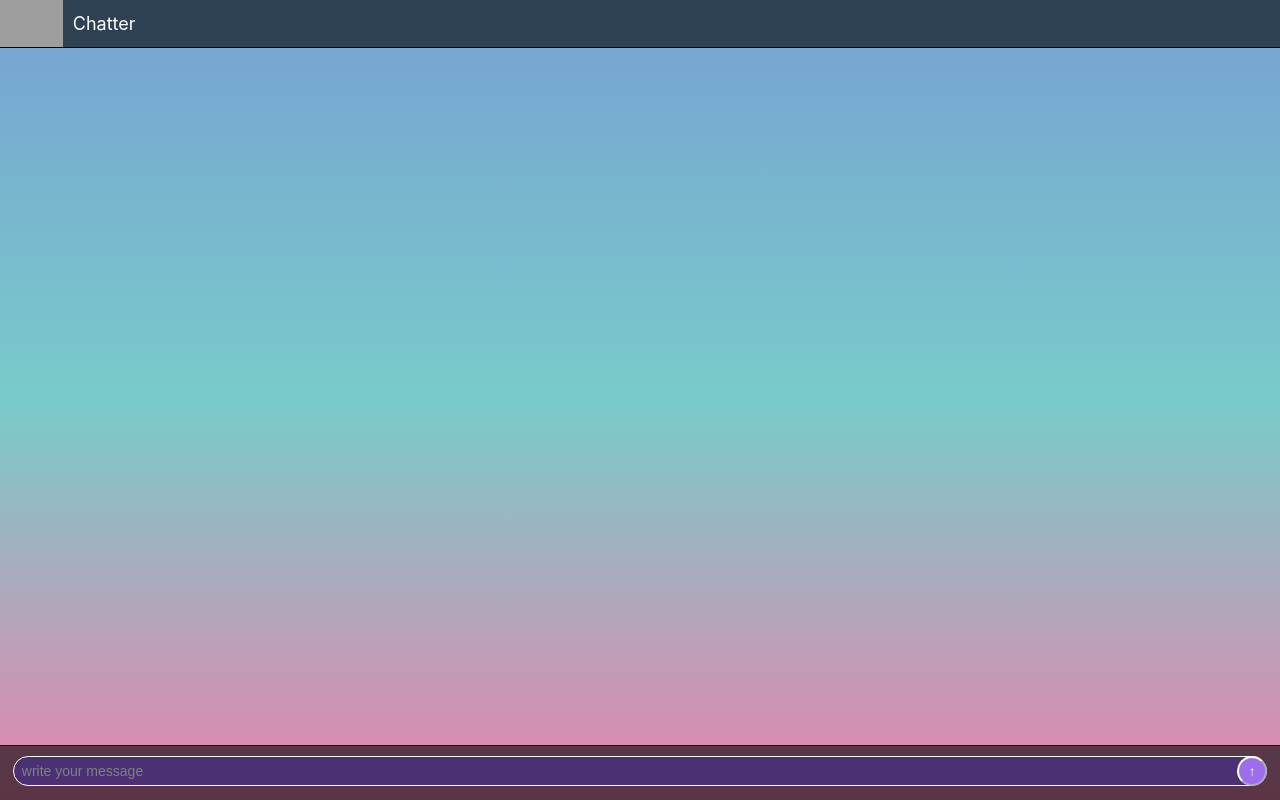
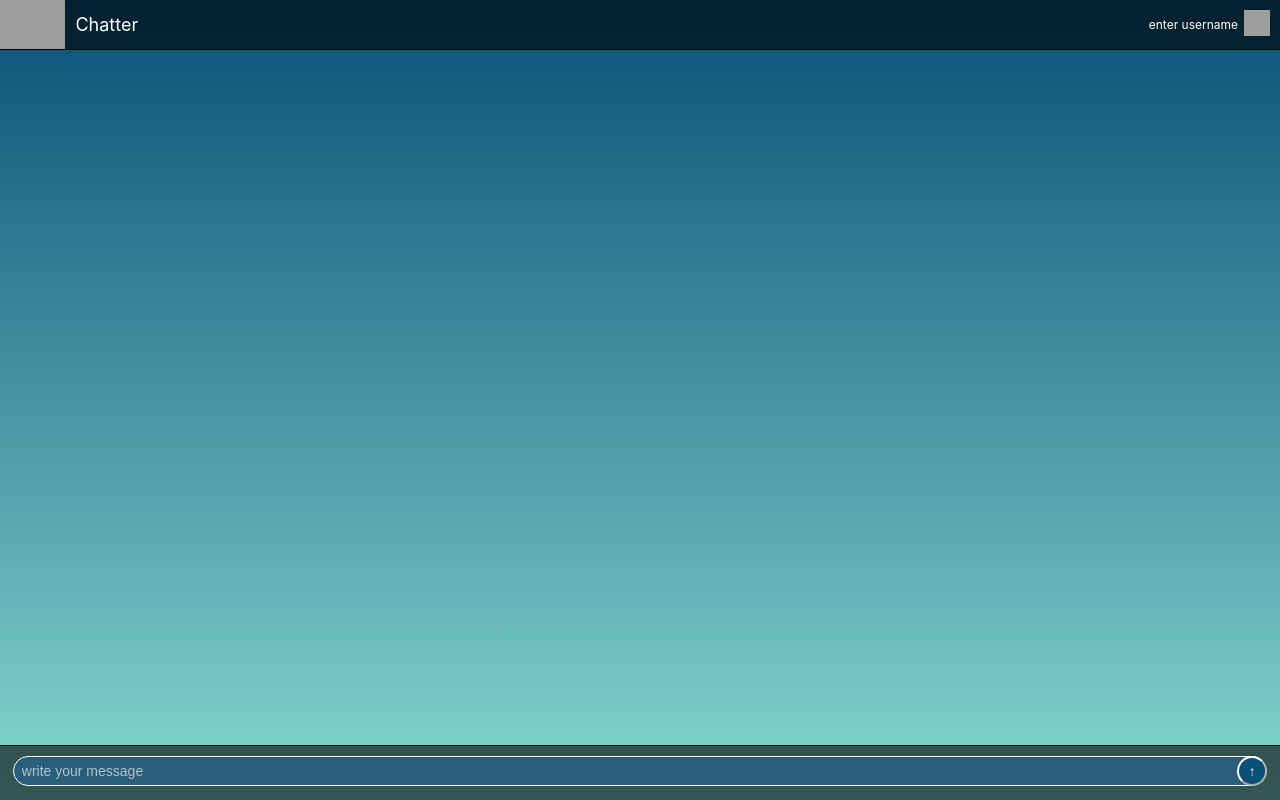
Before and after one commit to johanlia000/chatter2020, a React (Create React App) app: page / in a window 1280 px wide. Built offline with nearby package versions, Linux system fonts and the light colour scheme; grey boxes are pictures that could not be loaded.

Commit message:
assignment 2

```diff
--- /dev/null
+++ b/src/A2_component.js
@@ -0,0 +1,63 @@
+import React, {useState} from 'react';
+import './App.css';
+
+
+
+function NamePicker(props) {
+    const [editName, setEditName] = useState(false)
+    const [name, setName] = useState('enter username')
+
+    if (editName === false) {
+        return <div>
+            <div
+                onClick={()=>{
+                    setName('')
+                    console.log(name)
+                    setEditName(true)
+                }} className='button-user-click2'>{name}
+            </div>
+
+            <img onClick={()=> {
+                setName('')
+                console.log(name)
+                setEditName(true)
+            }}
+            src="https://www.stickpng.com/assets/images/585e4bf3cb11b227491c339a.png" id='profile'
+            className='button-user-click'
+            />
+        </div>
+    }
+    else {
+        return <div>
+        <input
+            className='input-username'
+            value={name}
+            placeholder='username'
+            onChange={e=> setName(e.target.value)}
+
+            onKeyPress={e=> {
+                if(e.key=='Enter') {
+                if(name) props.onSend(name)
+                setName(name)
+                setEditName(false)
+                }
+            }}
+        />
+
+        <button onClick={()=> {
+            if(name) props.onSend(name)
+            setName(name)
+            setEditName(false)
+        }} className="button-username"
+            >
+            <div><b>ok</b></div>
+        </button>
+
+    </div>
+
+    }
+
+
+}
+
+export default NamePicker
--- a/src/App.css
+++ b/src/App.css
@@ -11,7 +11,8 @@ body{
   display:flex;
   align-items:center;
   justify-content:center;
-  background: linear-gradient(to bottom, #77a1d3, #79cbca, #e684ae);
+  background: linear-gradient(to bottom, #085078, #85d8ce);
+
   color:black;
 }
 
@@ -27,16 +28,16 @@ body{
   color: white;
   border-style: solid;
   border-color: white;
-  border: 2px solid #8C86BC;
-  background-color: #8C86BC;
+  border: 2px solid #D1935D;
+  background-color: #D1935D;
 }
 
 /*This is for the middle portion that scrolls through the messages*/
 .scroll-messages{
   position: absolute;
   left:0;
-  top: 48px;
-  height: calc(100vh - 102px);
+  top: 53px;
+  height: calc(100vh - 110px);
   width:100vw;
   position:absolute;
   display: flex;
@@ -47,8 +48,8 @@ body{
 /*This is for the messages*/
 .message {
   color:white;
-  border: 2px solid #8C86BC;
-  background-color: #8C86BC;
+  border: 2px solid #D1935D;
+  background-color: #D1935D;
   margin:5px;
   border-radius: 15px;
   padding:7px 9px;
@@ -71,7 +72,7 @@ header{
   top:0;
   left:0;
   width: 100%;
-  height: 48px;
+  height: 50px;
   border-bottom: 1px solid black;
   padding: 12 px;
   background: rgba(0, 0, 0, 0.6);
@@ -79,7 +80,7 @@ header{
   align-items: center
 }
 
-/*This is the purple text input where you can write your message*/
+/*This is the blue text input where you can write your message*/
 .input-text{
   position: absolute;
   left: 1%;
@@ -90,14 +91,74 @@ header{
   border-radius: 15px;
   padding: 0 8px;
   border: 1px solid white;
-  background: #4b3174;
+  background: #2b5e7a;
   color: white;
   font-size:14px;
 }
 
 ::placeholder {
-  color: grey;
+  color: #AFC4CB;
 }
+
+
+
+
+/*Code for user to input their username*/
+.input-username {
+  position: absolute;
+  right: 38px;
+  top: 12px;
+  height: 25px;
+  width: 30%;
+  border-radius: 10px;
+  border: 1px solid #619AA2;
+  background: #619AA2;
+  color: white;
+  padding: 0 5px;
+}
+
+.button-username{
+  position: absolute;
+  right: 10px;
+  top: 15px;
+  height: 20px;
+  width: 25px;
+  position: absolute;
+  background: #21666F;
+  border-color: #21666F;
+  color: white;
+  padding: 1px 2px 2px;
+}
+
+.button-username:hover {
+  background: #E87918;
+  color: white;
+  border-color: #E87918;
+}
+
+.button-user-click {
+  position: absolute;
+  right: 10px;
+  top: 10px;
+  height: 26px;
+  width: 26px;
+}
+
+.button-user-click2 {
+  position: absolute;
+  right: 42px;
+  top: 17px;
+  height: 11px;
+  display: table ;
+  max-width: 50% ;
+  min-width: 10px ;
+  background-color:rgba(0, 0, 0, 0.0);
+  color:white;
+  font-size: 12px;
+
+}
+
+
 
 
 
@@ -121,18 +182,12 @@ header{
 
 
 
-.button:hover {
-  background: white;
-  color: #9e6dec;
+.button-text:hover {
+  background: #E87918;
+  color:white;
 }
 
-
-.button:disabled{
-  color:white;
-  background:grey;
-}
-
-.button {
+.button-text {
   position: absolute;
   right: 1%;
   top: 10px;
@@ -140,20 +195,18 @@ header{
   width: 30px;
   border-radius: 15px;
   position: absolute;
-  background: #9e6dec;
+  background: #085078;
   border-color: white;
   color: white;
 }
 
+.button-text:disabled{
+  color:white;
+  background:grey;
+}
 
 
 
-.send-button {
-  padding-top: 0px;
-  padding-right: 0px;
-  padding-bottom: 0px;
-  padding-left: 0px;
-}
 
 
 
--- a/src/App.js
+++ b/src/App.js
@@ -1,6 +1,7 @@
 import React, {useState} from 'react';
-import logo from './logo.svg';
 import './App.css';
+import NamePicker from './A2_component.js';
+
 
 function App() {
 
@@ -9,19 +10,27 @@ function App() {
   // message is the state variable
   // setMessages is the function
   const [messages, setMessages] = useState([])
+  const [username, setName] = useState("")
   console.log(messages)
 
 
   return <main>
 
     <header className = "main-title">
-    <img
-      alt='logo'
-      src='https://thumbs.dreamstime.com/t/white-animal-paw-print-icon-isolated-black-background-white-animal-paw-print-icon-isolated-black-background-vector-111946193.jpg'
-      style={{height:"100%"}}
-    />
+      <img
+        alt='logo'
+        src='https://thumbs.dreamstime.com/t/white-animal-paw-print-icon-isolated-black-background-white-animal-paw-print-icon-isolated-black-background-vector-111946193.jpg'
+        style={{height:"100%"}}
+      />
        &nbsp; Chatter
+
+       <NamePicker onSend={name => {
+          console.log(name)
+          setName(name)
+         }}/>
+
     </header>
+
 
     <div className='scroll-messages'>
       {messages.map((m, i)=>{
@@ -53,7 +62,7 @@ function TextInput(props){
       placeholder= 'write your message'
       onChange={e=> setText(e.target.value)}
       onKeyPress={e=> {
-        if(e.key=='Enter') {
+        if(e.key ==='Enter') {
           if(text) props.onSend(text)
           setText('')
         }
@@ -64,17 +73,14 @@ function TextInput(props){
   <button onClick={()=> {
     if(text) props.onSend(text)
     setText('')
-  }} className="button"
+    }} className="button button-text"
     >
-    <div><b>&uarr;</b></div>
+    <div><center><b>&uarr;</b></center></div>
   </button>
   </div>
 }
 
 
-function Hi(props) {
-  return props.a + props.b
-}
 
 
 
```
Also changed, not shown: src/Photos/user.png (added).
